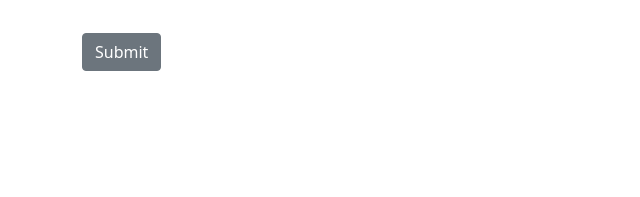
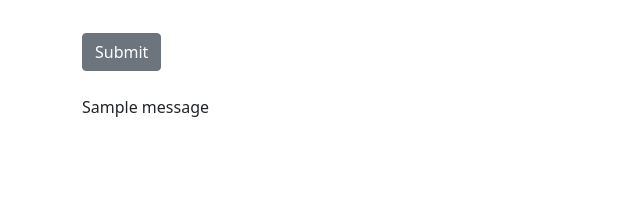
Before and after one commit to Smugcurve13/Flask-Form, a Flask app: page / in a window 1280 px wide. Shown: the part 603-800 px from the top of the page, without its empty margins (0-640 px from the left). Run offline with Flask 3, Linux system fonts and the light colour scheme; one stand-in notice (Sample message) is shown.

Commit message:
stopped working

```diff
--- a/main.py
+++ b/main.py
@@ -1,5 +1,5 @@
 from datetime import datetime
-from flask import Flask, render_template, request
+from flask import Flask, render_template, request, flash
 from flask_sqlalchemy import SQLAlchemy
 
 app = Flask(__name__)
@@ -32,6 +32,7 @@ def index():
 
         db.session.add(form)
         db.session.commit()
+        flash("Your form was submitted successfully!", 'success')
 
     return render_template('index.html')
 
--- a/templates/index.html
+++ b/templates/index.html
@@ -44,6 +44,15 @@
                     </div>
                 </div>
                 <button class="btn btn-secondary mb-4" type="submit">Submit</button>
+                {% with messages = get_flashed_messages() %}
+                {% if messages %}
+                <div>
+                    {% for message in messages %}
+                    {{ message }}
+                    {% endfor %}
+                </div>
+                {% endif %}
+                {% endwith %}
             </form>
         </div>
         <script src="https://code.jquery.com/jquery-3.6.0.min.js"></script>
```
Also changed, not shown: instance/data.db.
